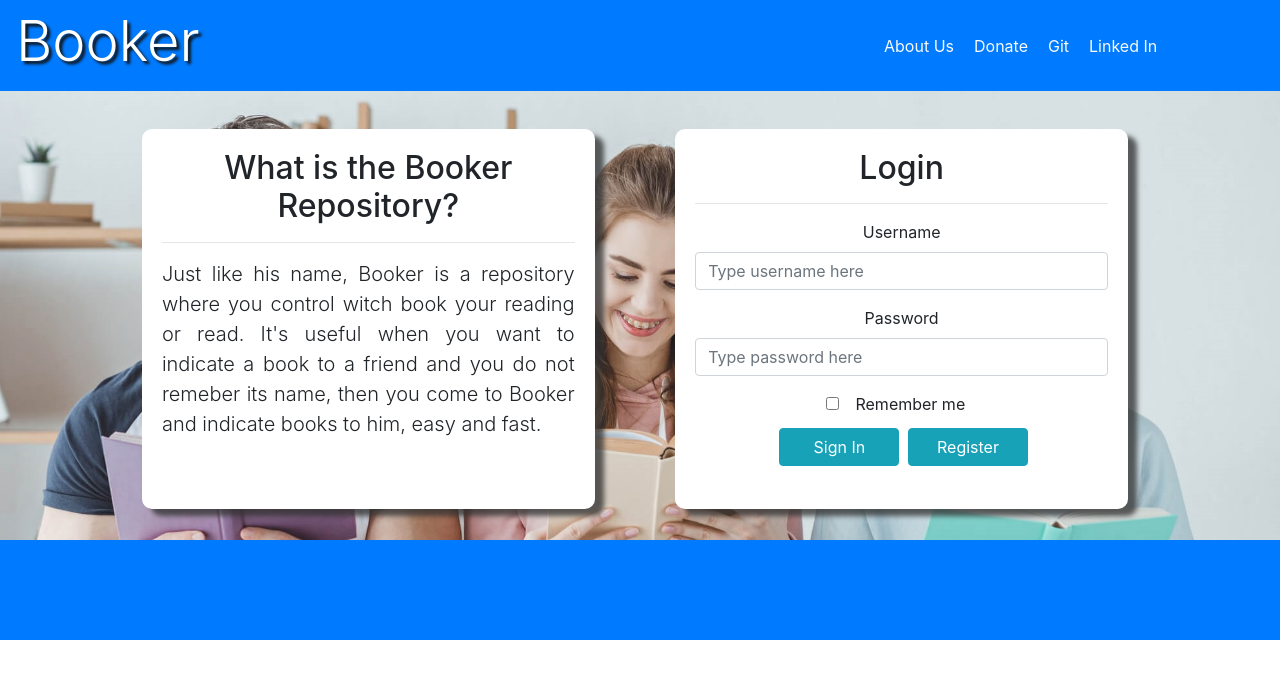
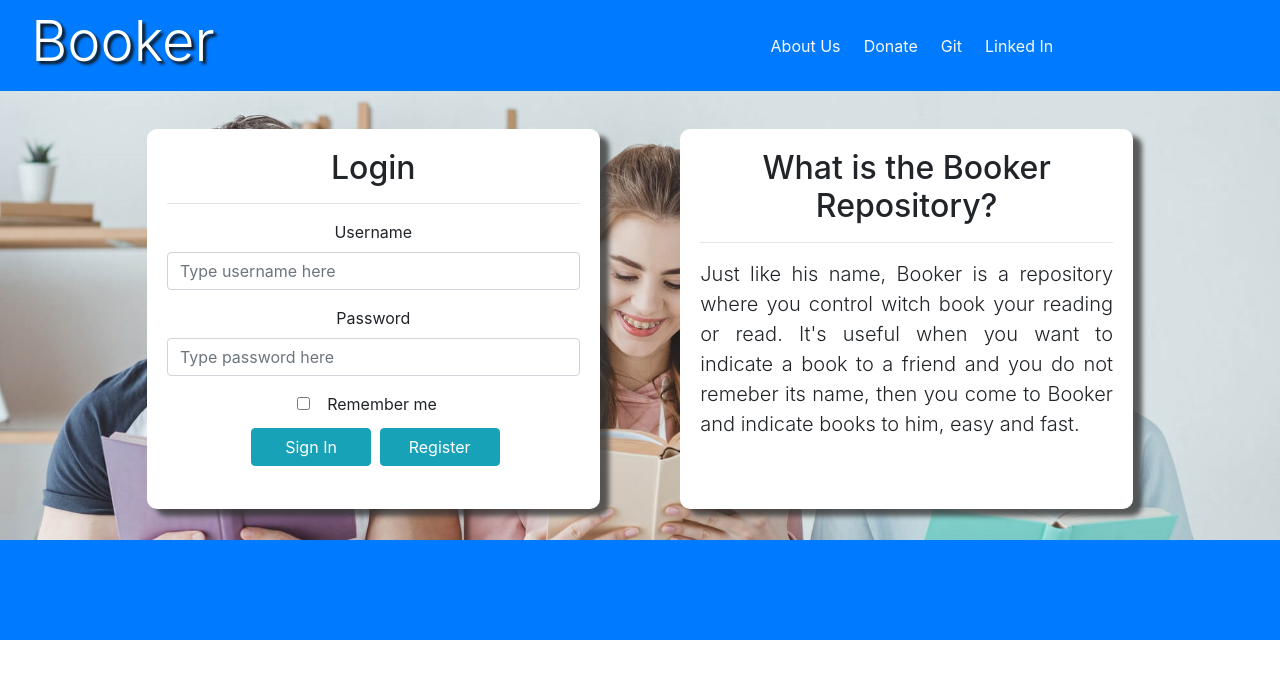
Before and after one commit to oopaze/Booker, a Flask app: page / in a window 1280 px wide. Shown: the top 679 px of the page. Run offline with Flask 2, Linux system fonts and the light colour scheme; some libraries are stand-ins or nearby versions.

Commit message:
'Booker'[

```diff
--- a/app/static/css/header.css
+++ b/app/static/css/header.css
@@ -9,9 +9,6 @@ body{
 	width: 80%;
 }
 
-#menu_nav {
-	padding-left: 10%;
-}
 #responsiveButton{
 	float: right;
 	padding: 2% 0;
--- a/app/static/css/index.css
+++ b/app/static/css/index.css
@@ -11,15 +11,23 @@ header nav {
 	width: 100%;
 }
 
-header ul {
-	padding: 10px 5px 10px 0px;
-	text-align: right;
-	min-width: 400px;
+#navbarNavDropdown{
+	width: 100%;;
 }
 
-header li {
+.text-light{
+	padding: 0 3%;
+}
+
+#logo-menu {
+	max-width: 80%;
+	float: left;
+}
+
+#button-menu {
+	max-width: 20%;
 	float: right;
-	padding: 0px 0px 0px 20px;
+	padding-top: 20px;
 }
 
 #logo{
@@ -64,7 +72,7 @@ header li {
 	width: 90%;
 	min-height: 380px;
 	padding: 4% 4%;
-	margin: 0% 0% 2% 4%;
+	margin: 0% 2% 2% 5%;
 	border-radius: 10px;
 	background-color: white;
 	box-shadow: 9px 7px 5px rgba(50, 50, 50, 0.77);
--- a/app/templates/index.html
+++ b/app/templates/index.html
@@ -19,34 +19,26 @@
 		<div class="container-fluid">
 		  	<div class="row">
 				<nav class="navbar navbar-expand-lg navbar-dark bg-primary">
-		  			<div style="width: 100%;">
-				  		<div style=" max-width: 80%; float: left;">
+		  			<div class="col-md-4">
+				  		<div id='logo-menu'>
 							<a id='logo' href="/">
 								<h2 class="display-4"> Booker </h2>
 							</a>
 						</div>
-						<div style=" max-width: 20%; float: right; padding-top: 20px;">
+						<div id='button-menu'>
 							<button class="navbar-toggler" type="button" data-toggle="collapse" data-target="#navbarNavDropdown" aria-controls="navbarNavDropdown" aria-expanded="false" aria-label="Toggle navigation">
 							    <span class="navbar-toggler-icon"></span>
 							</button>
 						</div>
 					</div>
-					<div style="float: right;">
+					<div class="col-md-4 offset-md-3">
 					  	<div class="collapse navbar-collapse" id="navbarNavDropdown">
-					    	<ul class="navbar-nav">
-						      	<li class="nav-item">
+
 						    <a class="text-light" href="#">About Us</a>
-						      	</li>
-						      	<li class="nav-item">
 						    <a class="text-light" href="#">Donate</a>
-						      	</li>
-						      	<li class="nav-item">
 						    <a class="text-light" href="#">Git</a>
-						      	</li>
-						      	<li class="nav-item">
 						    <a class="text-light" href="#">Linked In</a>
-						      	</li>
-					    	</ul>
+
 					  	</div>
 					</div>
 				</nav>
@@ -56,23 +48,7 @@
 
 	<div class="container-fluid">
 		<div id='conteudo' class="row">
-			<div class="col-sm-1">
-
-			</div>
-			<div id="centerContainer" class="col-md-5">
-				<div class="textConteiner">
-					<h2 class=""> What is the Booker Repository? </h2>
-					<hr/>
-					<p class='text-justify lead'>
-						 Just like his name, Booker is a repository where you control witch book your reading or read. It's useful when you want to indicate a book to a friend and you do not remeber its name, then you come to Booker and indicate books to him, easy
-						 and fast.
-
-					</p>
-				</div>
-			</div>
-
-
-			<div class="col-md-5">
+			<div class="col-md-5 offset-md-1">
 				<div class="textConteiner">
 					<div id='formLogin'>
 						<form action=""  method="POST">
@@ -116,6 +92,20 @@
 					</div>
 				</div>
 			</div>
+
+			<div class="col-md-5">
+				<div class="textConteiner">
+					<h2 class=""> What is the Booker Repository? </h2>
+					<hr/>
+					<p class='text-justify lead'>
+						 Just like his name, Booker is a repository where you control witch book your reading or read. It's useful when you want to indicate a book to a friend and you do not remeber its name, then you come to Booker and indicate books to him, easy
+						 and fast.
+
+					</p>
+				</div>
+			</div>
+
+
 
 
 			<div class="modal fade" id="exampleModal" tabindex="-1" role="dialog" aria-labelledby="exampleModalLabel" aria-hidden="true">
```
Lines whose indentation alone changed are shown as unchanged.
